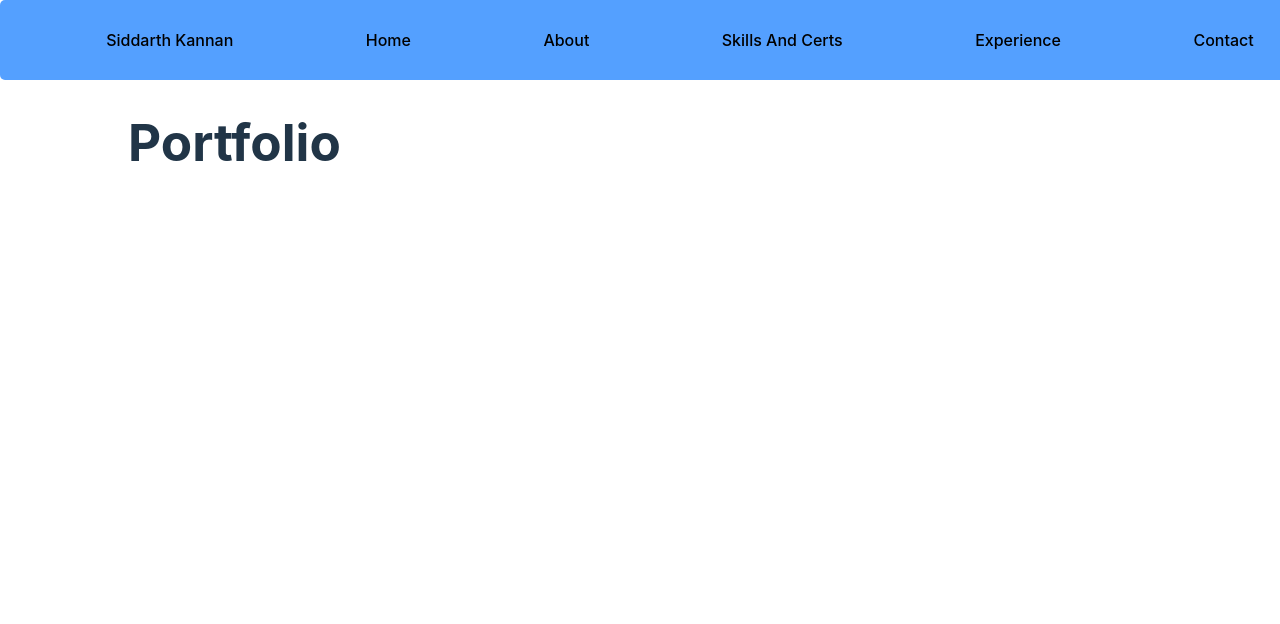
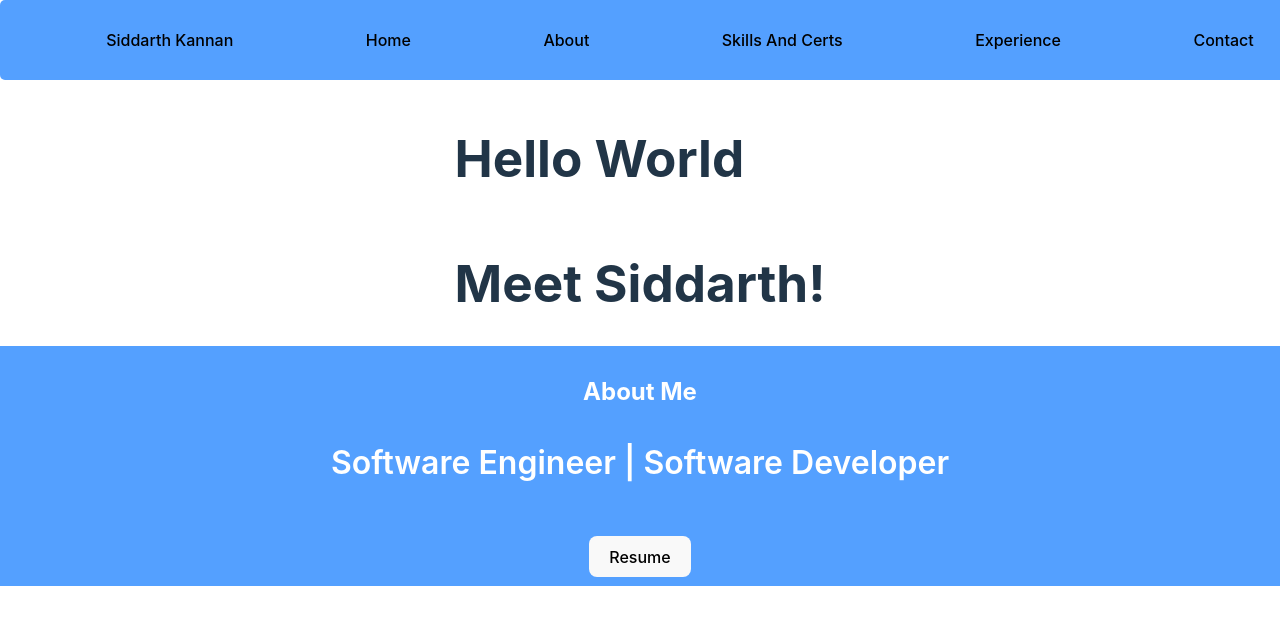
Before and after one commit to Oskred400/vite-portfolio, a React (Vite) app in the folder sid-portfolio/: page / in a window 1280 px wide. Shown: the top 624 px of the page. Built offline with nearby package versions, Linux system fonts and the light colour scheme.

Commit message:
Adding Introduction text

```diff
--- a/sid-portfolio/src/App.css
+++ b/sid-portfolio/src/App.css
@@ -1,7 +1,17 @@
 h1 {
-  margin-left: 10vw;
+  /* margin-left: 10vw; */
+  .intro-text {
+    font-size: xx-large;
+    font-weight: bold;
+    word-wrap: normal;
+}
 }
 
 .NavBar {
   width: 100%;
 }
+
+.introduction {
+  place-content: center;
+  display: grid;
+}
--- a/sid-portfolio/src/App.tsx
+++ b/sid-portfolio/src/App.tsx
@@ -1,14 +1,18 @@
 import './App.css'
+import { AboutMe } from './components/AboutMe/AboutMe'
 import { NavBar } from './components/NavBar/NavBar'
 
 function App() {
 
   return (
     <>
-    <NavBar/>
-
-      <h1>Portfolio</h1>
+      <NavBar/>
+      <div className="introduction">
+        <h1 className="intro-text"> Hello World</h1>
+        <h1 className="intro-text">Meet Siddarth!</h1>
+      </div>
       <title>Sid's Portfolio </title>
+      <AboutMe/>
     </>
   )
 }
```
